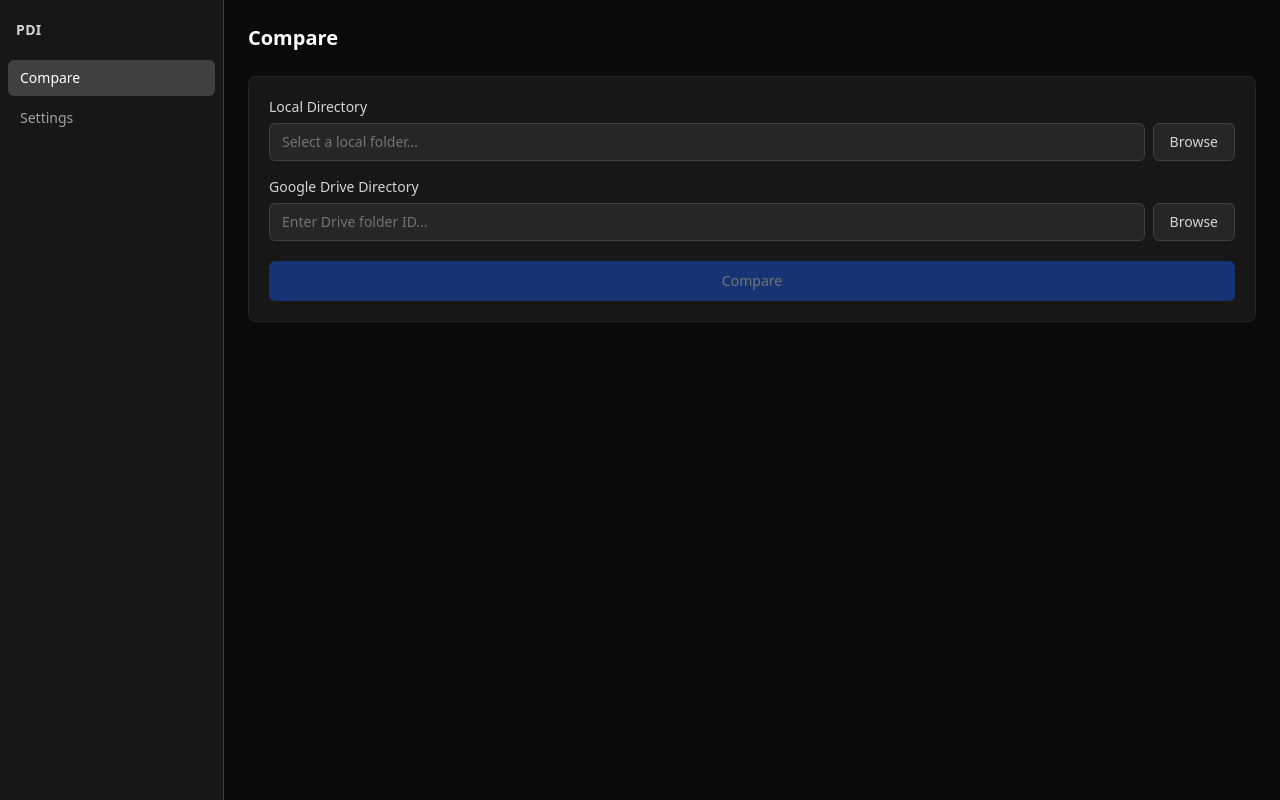
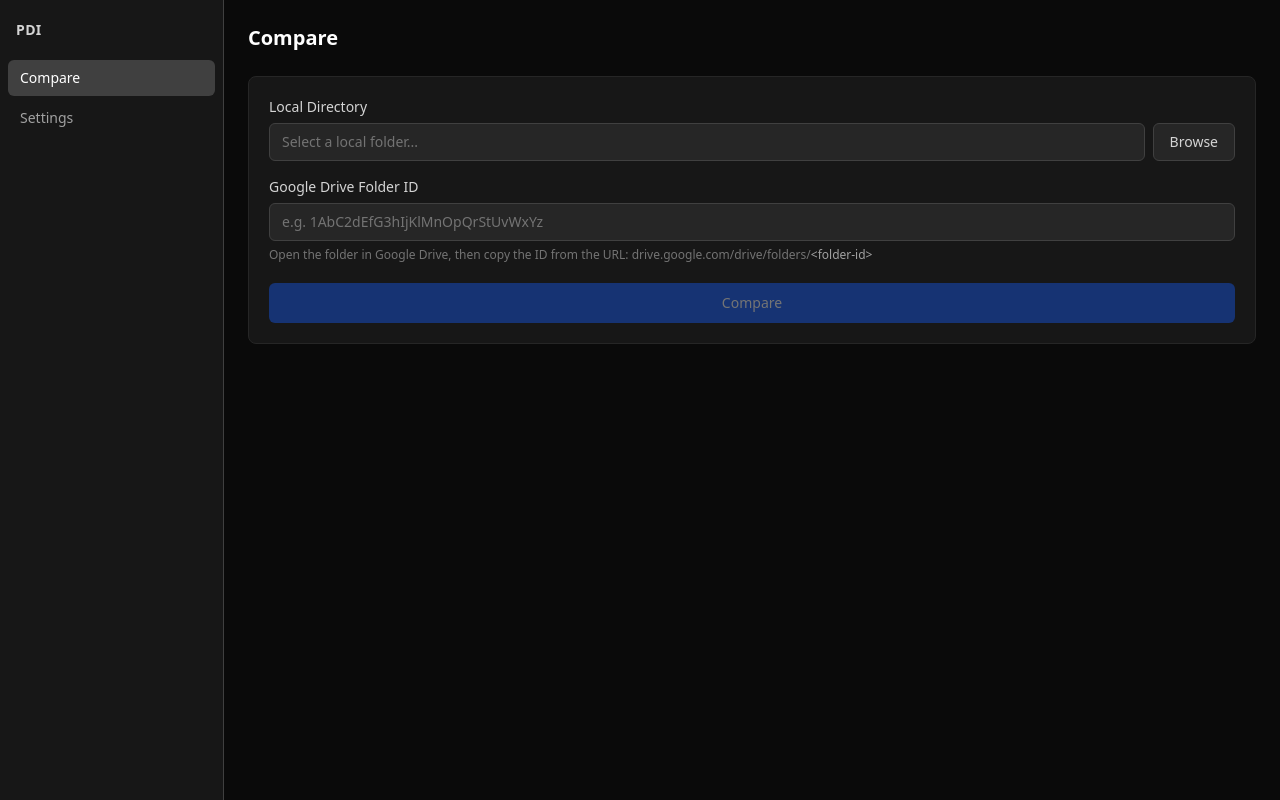
Before and after one commit to etwicaksono/drive-compare, a React (Vite) app in the folder frontend/: page / in a window 1280 px wide. Built offline with nearby package versions, Linux system fonts and the light colour scheme.

Commit message:
fix: replace Drive folder Browse with manual text input
Drive folder ID is now a text input with hint showing where to
find the ID from the Google Drive URL.

Co-authored-by: factory-droid[bot] <138933559+factory-droid[bot]@users.noreply.github.com>

```diff
--- a/frontend/src/pages/ComparePage.tsx
+++ b/frontend/src/pages/ComparePage.tsx
@@ -3,42 +3,6 @@ import { SelectLocalDirectory } from '../../wailsjs/go/main/App';
 import ResultsTable from '../components/ResultsTable';
 import ErrorBanner from '../components/ErrorBanner';
 import type { CompareResult, TabKey } from '../lib/types';
-
-interface FolderPickerProps {
-  label: string;
-  value: string;
-  onSelect: (path: string) => void;
-  onBrowse: () => void;
-  placeholder: string;
-  disabled: boolean;
-}
-
-function FolderPicker({ label, value, onSelect, onBrowse, placeholder, disabled }: FolderPickerProps): React.JSX.Element {
-  return (
-    <div className="flex flex-col gap-1.5">
-      <label className="text-sm font-medium text-neutral-300">{label}</label>
-      <div className="flex gap-2">
-        <input
-          type="text"
-          value={value}
-          onChange={(e) => onSelect(e.target.value)}
-          placeholder={placeholder}
-          className="flex-1 rounded-md border border-neutral-700 bg-neutral-800 px-3 py-2 text-sm text-white placeholder-neutral-500 outline-none focus:border-blue-500 disabled:opacity-50"
-          readOnly
-          disabled={disabled}
-        />
-        <button
-          type="button"
-          onClick={onBrowse}
-          disabled={disabled}
-          className="rounded-md border border-neutral-700 bg-neutral-800 px-4 py-2 text-sm text-neutral-300 transition-colors hover:bg-neutral-700 disabled:cursor-not-allowed disabled:opacity-50"
-        >
-          Browse
-        </button>
-      </div>
-    </div>
-  );
-}
 
 function formatError(err: unknown): string {
   if (err instanceof Error) return err.message;
@@ -67,10 +31,6 @@ function ComparePage(): React.JSX.Element {
     }
   }
 
-  function handleBrowseDrive(): void {
-    setError('Google Drive folder picker is not yet available. Please enter the folder ID manually.');
-  }
-
   function handleCompare(): void {
     setLoading(true);
     setResult(null);
@@ -89,23 +49,42 @@ function ComparePage(): React.JSX.Element {
       {error && <ErrorBanner message={error} onDismiss={() => setError('')} />}
 
       <div className="flex flex-col gap-4 rounded-lg border border-neutral-800 bg-neutral-900 p-5">
-        <FolderPicker
-          label="Local Directory"
+        <div className="flex flex-col gap-1.5">
+          <label className="text-sm font-medium text-neutral-300">Local Directory</label>
+          <div className="flex gap-2">
+            <input
+              type="text"
               value={localDir}
-          onSelect={setLocalDir}
-          onBrowse={handleBrowseLocal}
               placeholder="Select a local folder..."
+              className="flex-1 rounded-md border border-neutral-700 bg-neutral-800 px-3 py-2 text-sm text-white placeholder-neutral-500 outline-none focus:border-blue-500 disabled:opacity-50"
+              readOnly
               disabled={loading}
             />
+            <button
+              type="button"
+              onClick={handleBrowseLocal}
+              disabled={loading}
+              className="rounded-md border border-neutral-700 bg-neutral-800 px-4 py-2 text-sm text-neutral-300 transition-colors hover:bg-neutral-700 disabled:cursor-not-allowed disabled:opacity-50"
+            >
+              Browse
+            </button>
+          </div>
+        </div>
 
-        <FolderPicker
-          label="Google Drive Directory"
+        <div className="flex flex-col gap-1.5">
+          <label className="text-sm font-medium text-neutral-300">Google Drive Folder ID</label>
+          <input
+            type="text"
             value={driveDir}
-          onSelect={setDriveDir}
-          onBrowse={handleBrowseDrive}
-          placeholder="Enter Drive folder ID..."
+            onChange={(e) => setDriveDir(e.target.value)}
+            placeholder="e.g. 1AbC2dEfG3hIjKlMnOpQrStUvWxYz"
+            className="rounded-md border border-neutral-700 bg-neutral-800 px-3 py-2 text-sm text-white placeholder-neutral-500 outline-none focus:border-blue-500 disabled:opacity-50"
             disabled={loading}
           />
+          <p className="text-xs text-neutral-500">
+            Open the folder in Google Drive, then copy the ID from the URL: drive.google.com/drive/folders/<span className="text-neutral-400">{'<folder-id>'}</span>
+          </p>
+        </div>
 
         <button
           type="button"
```
Lines whose indentation alone changed are shown as unchanged.
